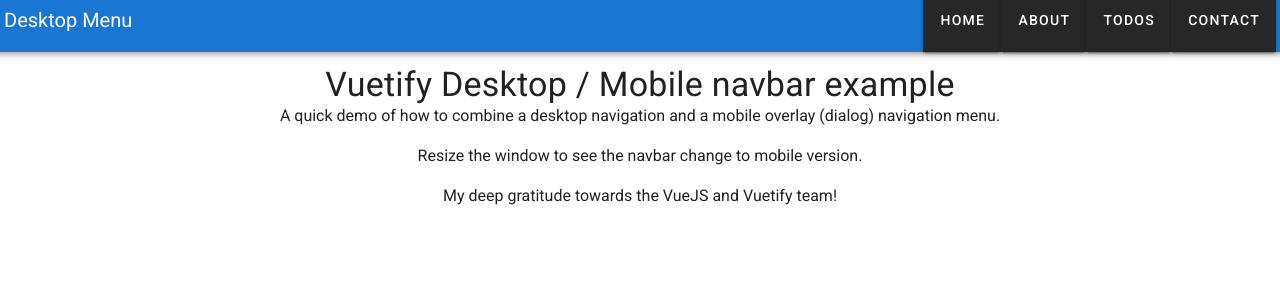
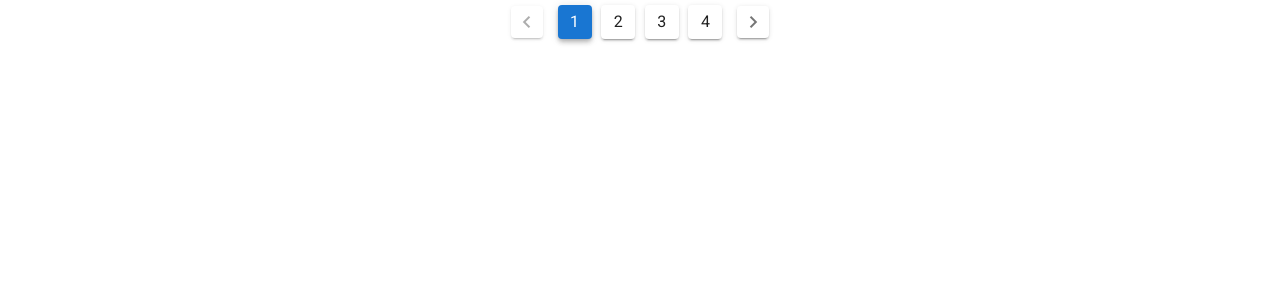
Before and after one commit to Suacrbah/frontend, a Vue app: page /debug in a window 1280 px wide. Shown: the top 300 px of the page. Built offline with nearby package versions, Linux system fonts and the light colour scheme; what mavon-editor would draw is missing.

Commit message:
哈哈哈哈啊哈哈哈啊哈哈.

```diff
--- a/src/views/Debug.vue
+++ b/src/views/Debug.vue
@@ -1,105 +1,15 @@
 <template>
-    <v-layout row justify-center>
-      <v-toolbar app dark color="primary" class="hidden-xs-and-down">
-        <v-toolbar-title>Desktop Menu</v-toolbar-title>
-        <v-spacer></v-spacer>
-        <v-toolbar-items>
-         <v-btn
-           v-for="item in nav"
-           :key="item.icon"
-           to="#"
-           :title="item.title"
-           flat
-         >{{ item.text }}</v-btn>
-        </v-toolbar-items>
-      </v-toolbar>
-
-      <v-toolbar app dark color="primary" class="hidden-sm-and-up">
-        <v-toolbar-title>Mobile Menu</v-toolbar-title>
-        <v-spacer></v-spacer>
-
-        <v-dialog v-model="dialog" fullscreen hide-overlay transition="dialog-bottom-transition">
-          <v-toolbar-side-icon dark slot="activator"></v-toolbar-side-icon>
-          <v-card>
-            <v-toolbar flat color="primary">
-              <v-toolbar-title>Mobile Menu</v-toolbar-title>
-              <v-spacer></v-spacer>
-              <v-btn icon @click.native="dialog = false">
-                <v-icon>close</v-icon>
-              </v-btn>
-            </v-toolbar>
-
-            <v-list>
-              <v-list-tile
-                v-for="(item, index) in nav"
-                :key="index"
-                to="#"
-              >
-                <v-list-tile-action>
-                  <v-icon v-if="item.icon">{{item.icon}}</v-icon>
-                </v-list-tile-action>
-                <v-list-tile-content>
-                  <v-list-tile-title :title="item.title">{{ item.text }}</v-list-tile-title>
-                </v-list-tile-content>
-              </v-list-tile>
-            </v-list>
-          </v-card>
-        </v-dialog>
-
-      </v-toolbar>
-
-      <v-container fluid>
-        <v-slide-y-transition mode="out-in">
-          <v-layout column align-center>
-            <h1 class="display-1">Vuetify Desktop / Mobile navbar example</h1>
-            <p>
-              A quick demo of how to combine a desktop navigation and a
-              mobile overlay (dialog) navigation menu.
-            </p>
-            <p>
-              Resize the window to see the navbar change to mobile version.
-            </p>
-            <p>
-              My deep gratitude towards the VueJS and Vuetify team!
-            </p>
-          </v-layout>
-        </v-slide-y-transition>
-      </v-container>
-    </v-layout>
+  <div>
+    <v-pagination v-model="page" :length="4"></v-pagination>
+  </div>
 </template>
 
 <script>
 export default {
-  data () {
+  data() {
     return {
-      dialog: false,
-      nav: [
-        {
-          icon: 'home',
-          text: 'Home',
-          title: 'Back to Home page',
-          active: true
-        },
-        {
-          icon: 'info',
-          text: 'About',
-          title: 'About this demo',
-          active: false
-        },
-        {
-          icon: 'assignment_turned_in',
-          text: 'Todos',
-          title: 'Some stuff that needs doing',
-          active: false
-        },
-        {
-          icon: 'email',
-          text: 'Contact',
-          title: 'Our Contact info',
-          active: false
-        }
-      ]
-    }
+      page: 1
+    };
   }
-}
+};
 </script>
--- a/src/views/personalPage.vue
+++ b/src/views/personalPage.vue
@@ -1,5 +1,5 @@
 <template>
-  <div id="personalPage">
+  <div>
     <app-bar></app-bar>
 
     <v-card class="mx-auto" max-width="1000">
@@ -41,9 +41,11 @@
         <v-tabs-items v-model="tab">
           <v-tab-item v-for="item in items" :key="item.tab">
             <v-card width="100%" v-for="content in item.contents" :key="content">
-              <v-card-text>{{ content.question }}</v-card-text>
-              <v-card-text>{{ content.answer }}</v-card-text>
+              <v-card-title>{{ content.title }}</v-card-title>
+              <v-card-text>{{ content.content }}</v-card-text>
             </v-card>
+            <v-pagination v-model="item.current_page" :length=item.total_page v-on:next="changeToPage()"
+            v-on:input="changeToPage()"></v-pagination>
           </v-tab-item>
         </v-tabs-items>
       </v-card>
@@ -57,27 +59,23 @@ export default {
   components: { AppBar },
   data() {
     return {
+
+      errors: [],
+
       userinfo: {
         id: " ",
         avatarurl: "",
         email: " ",
         introduction: " ",
-        username: " "
+        username: " ",
       },
       tab: null,
       items: [
         {
           tab: "提问",
-          contents: [
-            {
-              question: "问题1",
-              answer: "简介"
-            },
-            {
-              question: "问题2",
-              answer: "简介"
-            }
-          ]
+          contents: [],
+          total_page: 1,
+          current_page:1,
         },
         {
           tab: "收藏",
@@ -117,6 +115,7 @@ export default {
     // getQA(),
     // 获取用户信息
     this.getUserInfo();
+    this.changeToPage();
   },
 
   methods: {
@@ -137,6 +136,24 @@ export default {
       this.userinfo.introduction = va["introduction"];
       this.userinfo.username = va["username"];
       this.userinfo.avatarurl = va["avatar-url"];
+    },
+    changeToPage(){
+        const _this=this;
+        console.log('http://192.168.43.145:8889/question/my_question?currentPage='+this.items[0].current_page);
+        this.$axios.get('http://192.168.43.145:8889/question/my_question?currentPage='+this.items[0].current_page,
+        {
+            headers:{
+                "Authorization": localStorage.getItem("token")
+
+            }
+        }
+        ).then(res=>{
+            console.log(res.data);
+
+            _this.items[0].total_page = res.data.data.pages;
+            _this.items[0].current_page = res.data.data.current;
+            _this.items[0].contents = res.data.data.records;
+        }).catch(e => {this.errors.push(e);});
     }
   }
 };
```
